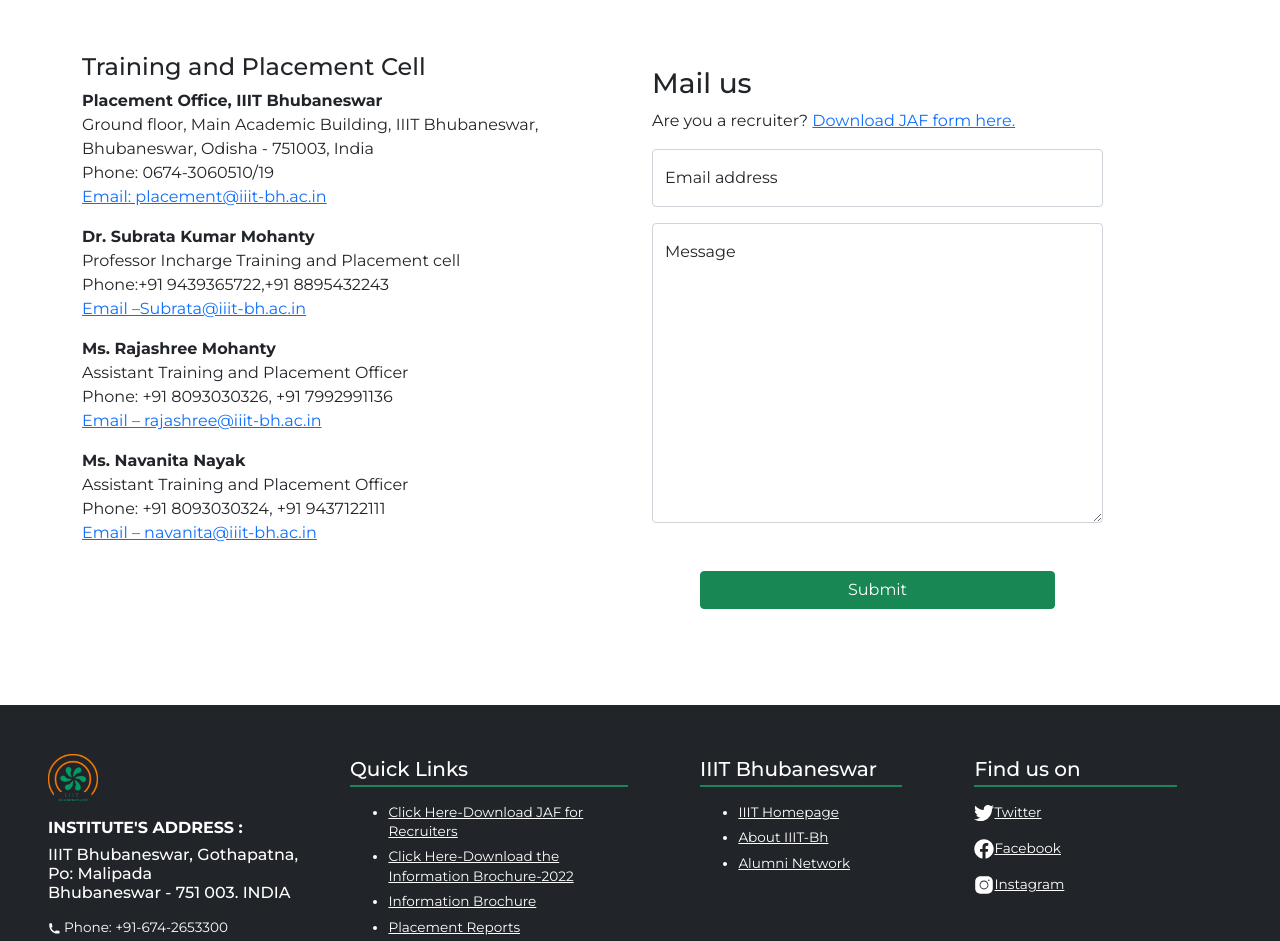
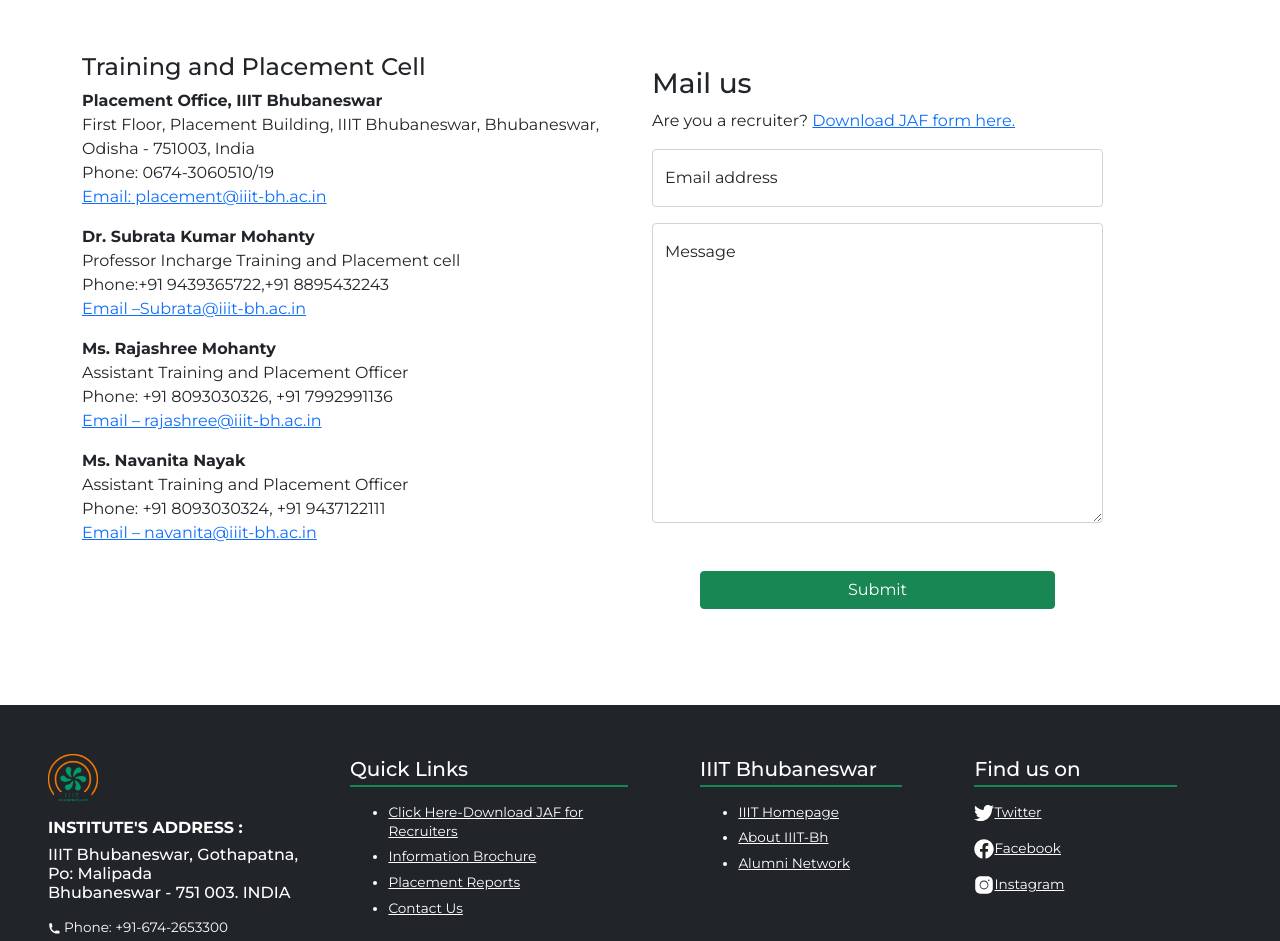
Before and after one commit to pawankm21/iiit-placement-website-v2, a Next.js app: page /contact-us in a window 1280 px wide. Shown: the part 691-1632 px from the top of the page. Built offline with nearby package versions, Linux system fonts and the light colour scheme.

Commit message:
changed address of building

```diff
--- a/components/footer/index.jsx
+++ b/components/footer/index.jsx
@@ -64,18 +64,6 @@
                     >
                       <a className={styles.footerLink}>
                         Click Here-Download JAF for Recruiters
-                      </a>
-                    </Link>
-                  </li>
-                    <li>
-                    <Link
-                      href={`/ib.pdf`}
-                      target="_blank"
-                      rel="noopener noreferrer"
-                    >
-                      <a className={styles.footerLink}>
-                        Click Here-Download the Information Brochure-
-                        {CURRENT_YEAR}
                       </a>
                     </Link>
                   </li>
--- a/pages/contact-us.jsx
+++ b/pages/contact-us.jsx
@@ -15,7 +15,7 @@
               <h4>Training and Placement Cell</h4>
               <strong>Placement Office, IIIT Bhubaneswar</strong>
               <p>
-                Ground floor, Main Academic Building, IIIT Bhubaneswar,
+                First Floor, Placement Building, IIIT Bhubaneswar,
                 Bhubaneswar, Odisha - 751003, India
                 <div>Phone: 0674-3060510/19</div>
                 <Link href={"mailto:placement@iiit-bh.ac.in"}>
```
